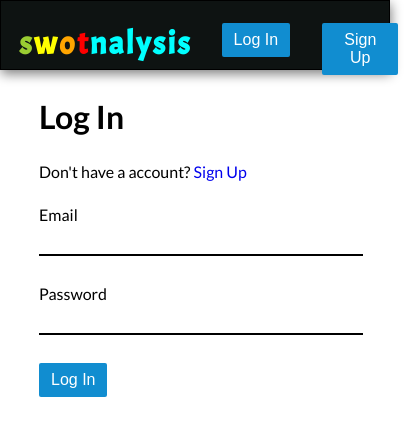
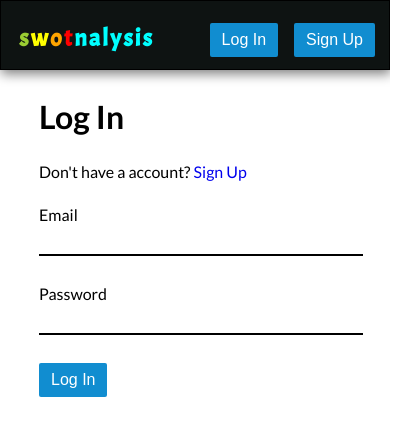
Before and after one commit to vyasriday/swotnalysis, a React (Create React App) app: page /login in a window 390 px wide. Shown: the top 436 px of the page, 418 px wide, since content can reach past the window. Built offline with nearby package versions, Linux system fonts and the light colour scheme.

Commit message:
made header responsive

```diff
--- a/src/components/Header/header.scss
+++ b/src/components/Header/header.scss
@@ -42,3 +42,19 @@ header {
 		color: $threat;
 	}
 }
+
+@media (max-width: 440px) {
+	.right-navigation {
+		display: flex;
+		justify-content: space-evenly;
+		:first-child {
+			margin: 0 4px;
+		}
+		:last-child {
+			margin-right: 2px;
+		}
+	}
+	.logo {
+		font-size: 24px;
+	}
+}
```
